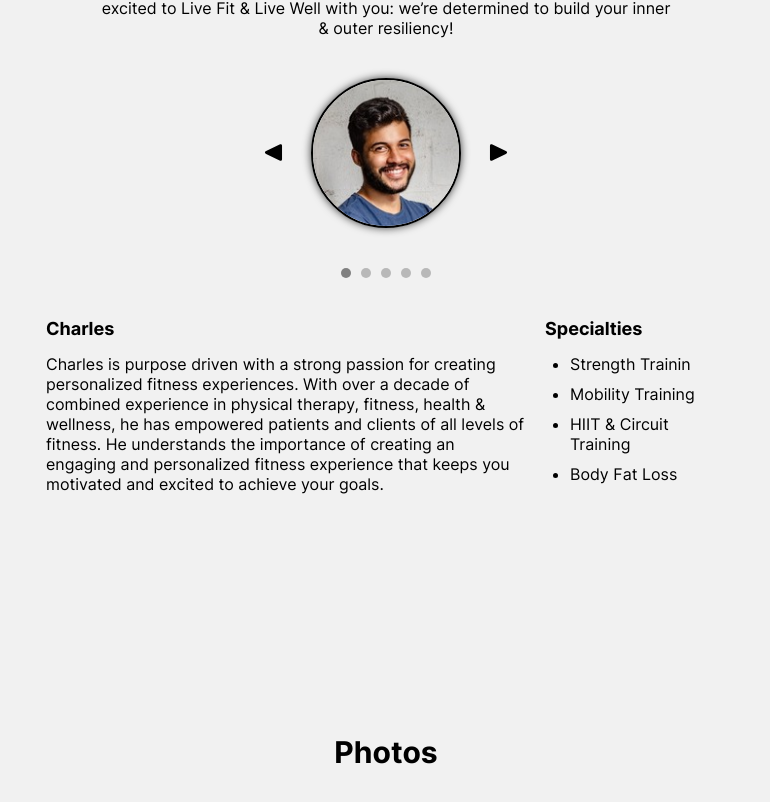
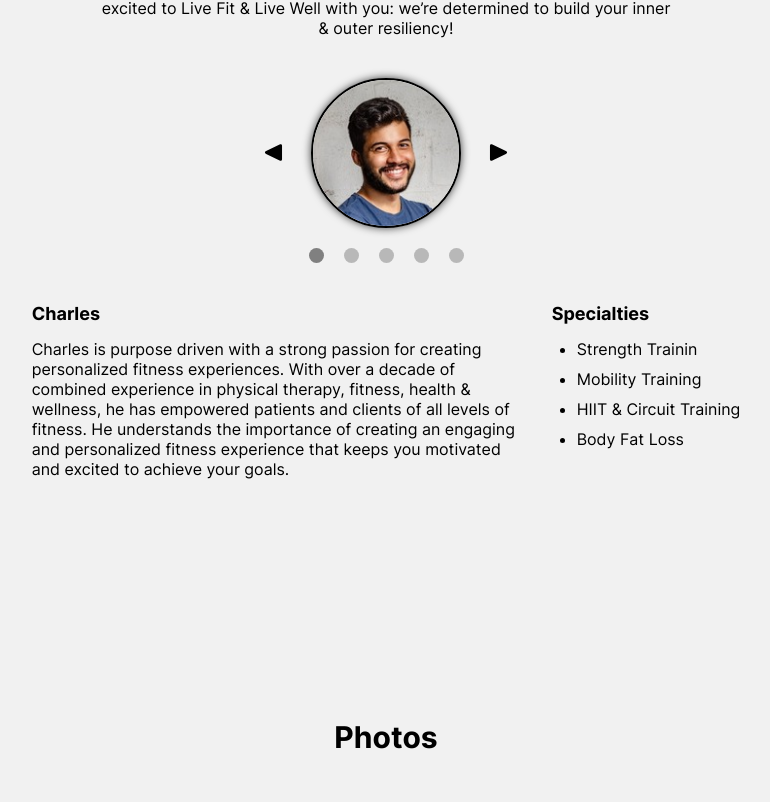
Before and after one commit to Rafael-Lopez-Bobadilla/Fitness-And-Health, a React (Vite) app: page / in a window 1280 px wide. Shown: the part 2872-3674 px from the top of the page, without its empty margins (254-1024 px from the left). Built offline with nearby package versions, Linux system fonts and the light colour scheme.

Commit message:
finish coaches section

```diff
--- a/src/components/Coaches/Coaches.module.scss
+++ b/src/components/Coaches/Coaches.module.scss
@@ -13,7 +13,7 @@
   display: flex;
   align-items: center;
   justify-content: center;
-  margin: 40px 0;
+  margin: 40px 0 20px 0;
 }
 
 $imgWidth: 150px;
@@ -42,6 +42,10 @@ $imgWidth: 150px;
 .arrow {
   width: 25px;
   height: 25px;
+
+  @media (min-width: 1100px) {
+    cursor: pointer;
+  }
 }
 
 .dotsContainer {
@@ -51,28 +55,33 @@ $imgWidth: 150px;
 }
 
 .dot {
-  width: 10px;
-  height: 10px;
-  margin: 0 5px;
+  width: 15px;
+  height: 15px;
+  margin: 0 10px;
   border-radius: 50%;
   background-color: gray;
   opacity: 0.5;
   transition: opacity 0.5s linear;
+
+  @media (min-width: 1100px) {
+    cursor: pointer;
+  }
 }
 
 .info {
-  max-width: 700px;
+  max-width: 900px;
   margin: 40px auto;
   padding: 0 10px;
+  justify-content: center;
 
-  @media (min-width: 768px) {
+  @media (min-width: 700px) {
     display: flex;
-    justify-content: center;
   }
 }
 
 .info p {
   margin-bottom: 20px;
+  max-width: 600px;
 
   @media (min-width: 768px) {
     margin: 0 20px 0 0;
--- a/src/components/Hero/_icon.scss
+++ b/src/components/Hero/_icon.scss
@@ -5,7 +5,10 @@
   bottom: 0px;
   left: calc(50% - 25px);
   z-index: 3;
-  cursor: pointer;
+
+  @media (min-width: 1100px) {
+    cursor: pointer;
+  }
 }
 
 .icon {
```
